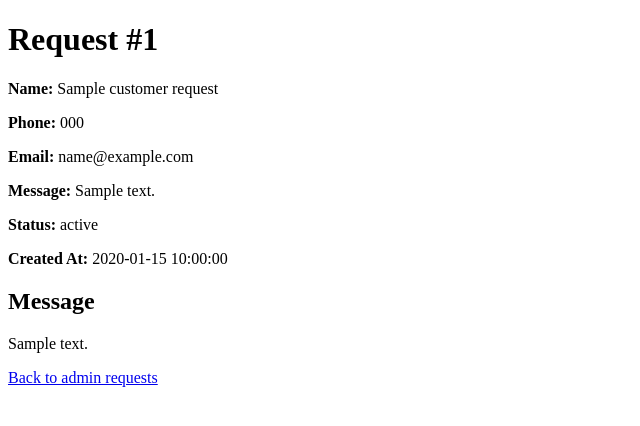
After one commit to dionysisterziou/local-request-manager, a FastAPI app: template templates/admin_request_detail.html in a window 1280 px wide. The commit adds this page. Shown: the top 426 px of the page, without its empty margins (0-640 px from the left). Run offline with FastAPI, Linux system fonts and the light colour scheme; the template is opened without the code that fills it: most values are stand-ins (such as "Sample title", 1, 10 or a date in 2020).

Commit message:
feat: add request detail page

```diff
--- a/app/main.py
+++ b/app/main.py
@@ -4,6 +4,7 @@ from fastapi.templating import Jinja2Templates
 
 from app.database import (
     get_all_requests,
+    get_request_by_id,
     init_database,
     save_request,
     update_request_status,
@@ -11,7 +12,7 @@ from app.database import (
 
 app = FastAPI()
 templates = Jinja2Templates(directory="templates")
-ALLOWED_STATUSES = ("new", "in_progress", "completed")
+ALLOWED_STATUSES = ("new", "in_progress", "completed", "rejected")
 
 init_database()
 
@@ -71,6 +72,20 @@ def admin_requests(request: Request):
     )
 
 
+@app.get("/admin/requests/{request_id}")
+def admin_request_detail(request: Request, request_id: int):
+    customer_request = get_request_by_id(request_id)
+
+    if customer_request is None:
+        raise HTTPException(status_code=404, detail="Request not found")
+
+    return templates.TemplateResponse(
+        request=request,
+        name="admin_request_detail.html",
+        context={"customer_request": customer_request},
+    )
+
+
 @app.post("/admin/requests/{request_id}/status")
 def change_request_status(
     request_id: int,
--- /dev/null
+++ b/templates/admin_request_detail.html
@@ -0,0 +1,26 @@
+<!DOCTYPE html>
+<html lang="en">
+    <head>
+        <meta charset="UTF-8">
+        <title>Request #{{ customer_request.id }}</title>
+    </head>
+    <body>
+        <main>
+            <h1> Request #{{ customer_request.id }}</h1>
+
+            <p><strong>Name:</strong> {{ customer_request.customer_name }}</p>
+            <p><strong>Phone:</strong> {{ customer_request.customer_phone }}</p>
+            <p><strong>Email:</strong> {{ customer_request.customer_email or "-" }}</p>
+            <p><strong>Message:</strong> {{ customer_request.message }}</p>
+            <p><strong>Status:</strong> {{ customer_request.status }}</p>
+            <p><strong>Created At:</strong> {{ customer_request.created_at }}</p>
+
+            <h2>Message</h2>
+            <p>{{ customer_request.message }}</p>
+
+            <p>
+                <a href="/admin/requests">Back to admin requests</a>
+            </p>
+        </main>
+    </body>
+</html>
--- a/templates/admin_requests.html
+++ b/templates/admin_requests.html
@@ -25,7 +25,11 @@
                     <tbody>
                         {% for customer_request in requests %}
                             <tr>
-                                <td>#{{ customer_request.id }}</td>
+                                <td>
+                                    <a href="/admin/requests/{{ customer_request.id }}">
+                                        #{{ customer_request.id}}
+                                    </a>
+                                </td>
                                 <td>{{ customer_request.customer_name }}</td>
                                 <td>{{ customer_request.customer_phone }}</td>
                                 <td>{{ customer_request.customer_email or "-"}}</td>
```
Also changed, not shown: app/database.py (+28 -0 lines), README.md.
